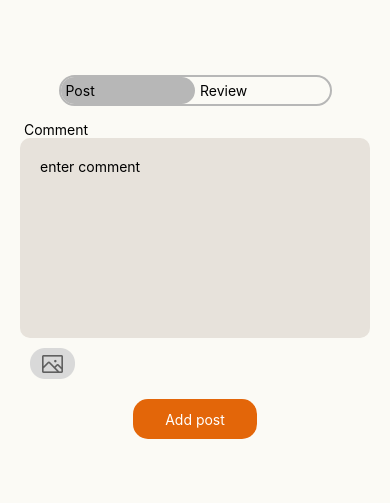
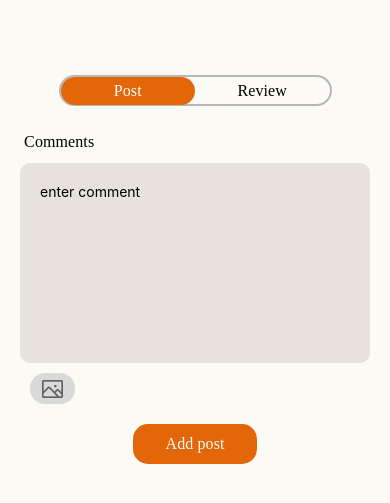
Before and after one commit to sophp516/SEEDS, a React Native app in the folder frontend/: screen /Post in a window 390 px wide. Shown: the top 503 px of the page. Built offline with nearby package versions, Linux system fonts and the light colour scheme; what react-native-autocomplete-dropdown would draw is missing.

Commit message:
save prog

```diff
--- a/frontend/package.json
+++ b/frontend/package.json
@@ -10,6 +10,7 @@
   },
   "dependencies": {
     "@expo/metro-runtime": "~3.2.1",
+    "@expo/ngrok": "^4.1.3",
     "@gorhom/bottom-sheet": "^4.6.3",
     "@react-native-async-storage/async-storage": "^1.23.1",
     "@react-native-community/slider": "^4.5.2",
--- a/frontend/pages/Post.tsx
+++ b/frontend/pages/Post.tsx
@@ -2,14 +2,14 @@ import {useState} from 'react';
 import React from 'react';
 import { Image, Platform, ScrollView, StyleSheet, Text, TextInput, TouchableOpacity, View } from 'react-native';
 import { useNavigation, NavigationProp, ParamListBase } from '@react-navigation/native';
-import Slider from '@react-native-community/slider';
+import { AutocompleteDropdown } from 'react-native-autocomplete-dropdown';
 import CustomSlider from '../components/CustomSlider';
 import * as ImagePicker from 'expo-image-picker';
 import { db , storage } from '../services/firestore';
 import { collection, addDoc} from 'firebase/firestore';
 import Navbar from '../components/Navbar';
 import { ref, uploadBytes,getDownloadURL } from 'firebase/storage';
-
+// import dartmouthDining from '../data/dartmouthDining.json';
 // import storage from '@react-native-firebase/storage';
 
 interface newPost{
@@ -47,7 +47,7 @@ const Post = () => {
         tags: [],
         comment: '',
     });
-
+    const diningLocation = []
     const handleCreatePost = async() => {
         try{
             let finalPost = {...post};
@@ -170,6 +170,8 @@ const Post = () => {
         const newTags = review.tags.filter((tags, i) => i !== index);
         setReview((prev => ({...prev, tags: newTags})));
     }
+
+
     return (
         <View style={styles.container}>
 
@@ -179,17 +181,17 @@ const Post = () => {
 
             <View style={styles.toggleContainer}>
                 <TouchableOpacity onPress={()=>setToggle(true)} style={toggle ? styles.activeToggle : styles.inactiveToggle}>
-                    <Text>Post</Text>
+                    <Text style={toggle ? styles.btnText1 : styles.btnText2}>Post</Text>
                 </TouchableOpacity>
                 <TouchableOpacity onPress={()=>setToggle(false)} style={toggle ?  styles.inactiveToggle : styles.activeToggle }>
-                    <Text>Review</Text>
+                    <Text style={!toggle ? styles.btnText1 : styles.btnText2}>Review</Text>
                 </TouchableOpacity>
             </View>
 
             {toggle ?
                 <View>
 
-                    <Text> Comment </Text>
+                    <Text style={styles.text}> Comments </Text>
                     <TextInput
                         style={styles.commentBox}
                         value={post.comment}
@@ -203,7 +205,7 @@ const Post = () => {
                     </TouchableOpacity>
                     <View style={{alignItems: 'center', justifyContent: 'center'}}>
                         <TouchableOpacity style={styles.addPostBtn} onPress={handleCreatePost}>
-                            <Text style={{ color: 'white',}}>Add post</Text>
+                            <Text style={styles.btnText1}>Add post</Text>
                         </TouchableOpacity>
                     </View>
 
@@ -237,6 +239,13 @@ const Post = () => {
                                 onChangeText={handleChangeLocation}
                                 placeholder='ex. Collis Cafe'
                             />
+                            {/* <AutocompleteDropdown
+                                dataSet={diningLocation}
+                                value={review.location}
+                                onChangeText={handleChangeLocation}
+                                placeholder='Enter a dining location'
+
+                            /> */}
                         <Text style={styles.text}> Price </Text>
                             <TextInput
                                 style={styles.textbox}
@@ -294,7 +303,7 @@ const Post = () => {
                                 placeholder='enter comment'/>
                         </View>
                         <TouchableOpacity onPress={handleCreateReview} style={styles.addReviewBtn}>
-                            <Text style={{ color: 'white',}}>Add review</Text>
+                            <Text style={styles.btnText1}>Add review</Text>
                         </TouchableOpacity>
                     </View>
                 </ScrollView>
@@ -331,7 +340,27 @@ const styles = StyleSheet.create({
         lineHeight: 18,
         letterSpacing: 0.1,
         textAlign: 'left',
-        paddingVertical: 15,
+        paddingVertical: 12,
+    },
+    btnText1:{ // white
+        color: 'white',
+        fontFamily: 'Satoshi',
+        fontSize: 16,
+        fontStyle: 'normal',
+        fontWeight: '500',
+        lineHeight: 18,
+        letterSpacing: 0.1,
+        textAlign: 'center',
+    },
+    btnText2:{ // white
+        color: '#000',
+        fontFamily: 'Satoshi',
+        fontSize: 16,
+        fontStyle: 'normal',
+        fontWeight: '500',
+        lineHeight: 18,
+        letterSpacing: 0.1,
+        textAlign: 'center',
     },
     slider:{
         width: 200,
@@ -365,7 +394,7 @@ const styles = StyleSheet.create({
         width: '50%',
         justifyContent: 'center',
         alignContent: 'center',
-        backgroundColor: '#B7B7B7',
+        backgroundColor: '#E36609',
         borderRadius: 20,
         borderColor: '#B7B7B7',
         borderStyle: 'solid',
```
Also changed, not shown: 1 other file (tests, documents, lock files or other folders).
